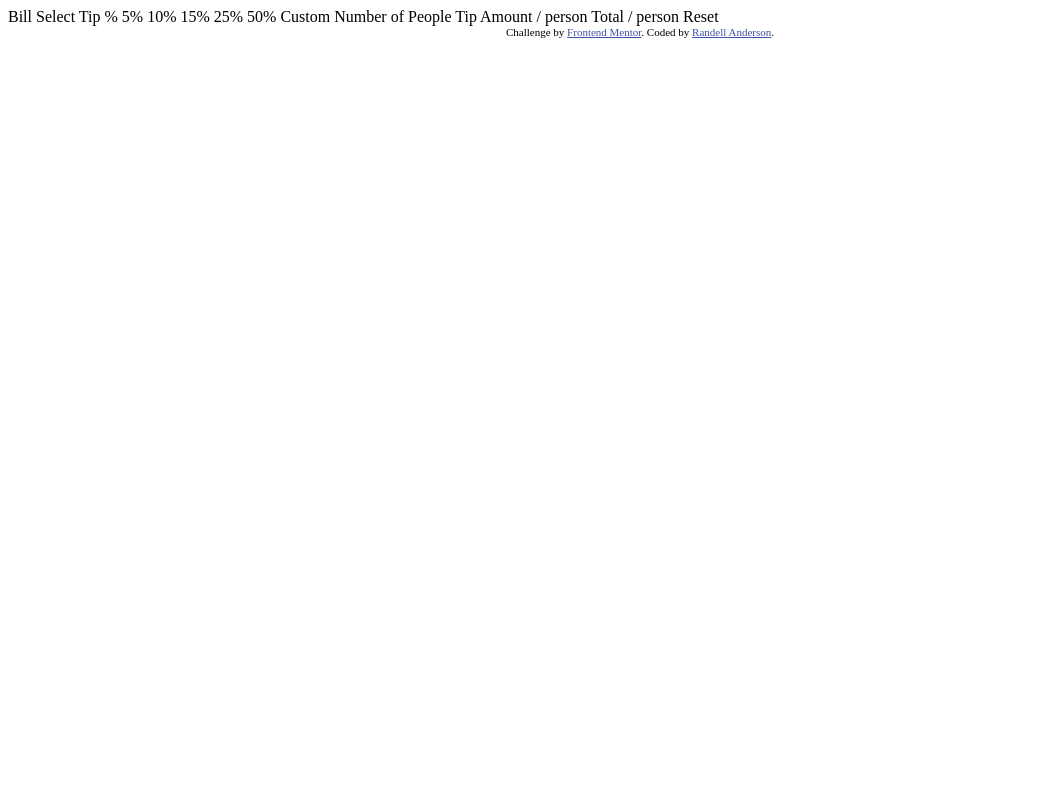
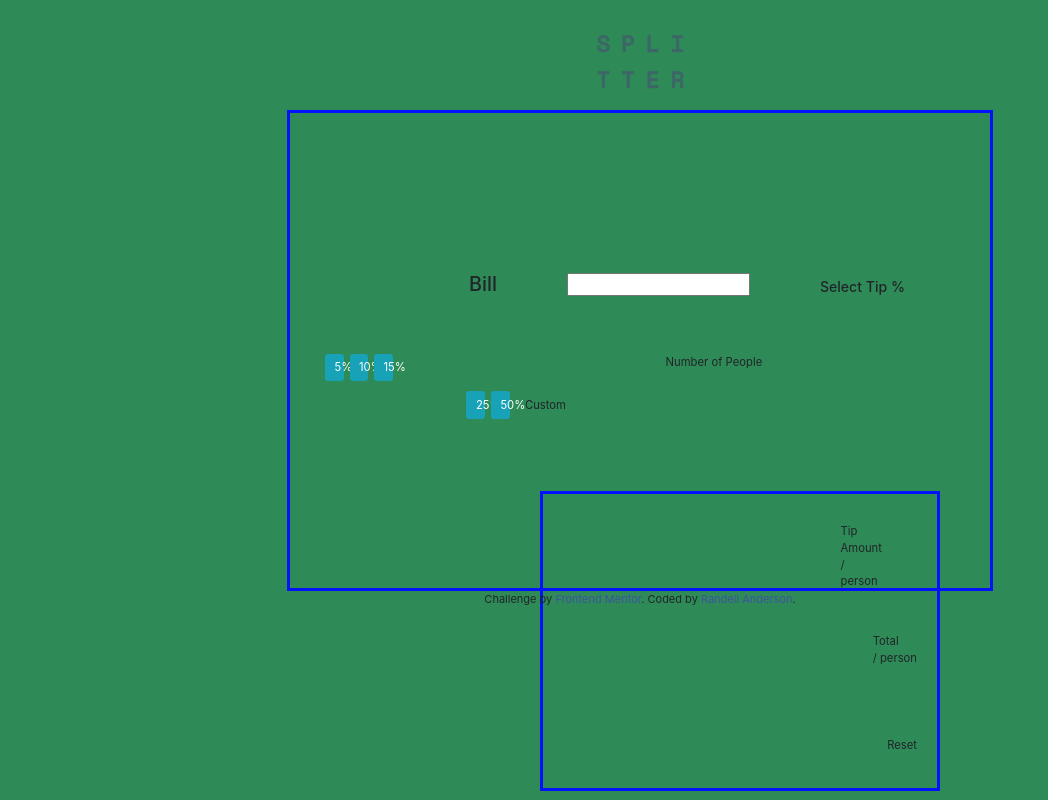
Before and after one commit to RusadeTheRed/Claculator-Project, a website: page index.html in a window 1280 px wide. Shown: the whole page, without its empty margins (0-1048 px from the left). Drawn offline with nearby package versions, Linux system fonts and the light colour scheme.

Commit message:
Boottrtap hell

```diff
--- a/index.html
+++ b/index.html
@@ -5,6 +5,8 @@
 	<meta name="viewport" content="width=device-width, initial-scale=1.0"> <!-- displays site properly based on user's device -->
 
 	<link rel="icon" type="image/png" sizes="32x32" href="./images/favicon-32x32.png">
+	<link rel="stylesheet" href="node_modules/bootstrap/dist/css/bootstrap.min.css" />
+	<link rel="stylesheet" href="/styles.css" />
 
 	<title>Frontend Mentor | Tip calculator app</title>
 
@@ -16,29 +18,73 @@
 </head>
 <body>
 
-  Bill
+	<header>
+		<div class="container">
+			<div class="row">
+				<div class="col">
+					<img src="/images/logo.svg" class="img-fluid logo" alt="SPlitter">
+				</div>
+			</div>
+		</div>
+	</header>
 
-  Select Tip %
-  5%
-  10%
-  15%
-  25%
-  50%
-  Custom
+	<div class="container calculator">
+		<div class="row">
+			<div class="col-1 bill py-n2">
+				<h3>Bill</h3>
+			</div>
+			</div>
+		<div class="row">
+			<div class="col-md-1">
+				<input type="number" class="amount">
+			</div>
+		</div>
 
+		<div class="row mt-2 ">
+			<div class="col">
+				<h5>Select Tip %</h5>
+			</div>
+		</div>
+		<div class="row p-0 btn1">
+			<button type="button" class="col col-md-1 mr-2 btn btn-info">5%</button>
+			<button type="button" class="col col-md-1 mr-2 btn btn-info">10%</button>
+			<button type="button" class="col col-md-1 mr-2 btn btn-info">15%</button>
+		</div>
+		<div class="row btn2 mt-1">
+				<button type="button" class="col-md-1 mr-2 btn btn-info">25%</button>
+				<button type="button" class="col-md-1 mr-2 btn btn-info">50%</button>
+				<button type="button" class="col-md-1 mr-2 btn btn-muted">Custom</button>
+		</div>
+			<div class="col">
 				Number of People
+			</div>
 
-  Tip Amount
+	<div class="result">
+		<div class="row">
+			<div class="col-md-4">
+				Tip Amount <br>
 				/ person
+			</div>
+		</div>
+		<div class="row">
+			Total <br>
+			/ person
+		</div>
+		<div class="row">
+			Reset
+		</div>
+	</div>
+	</div>
 
-  Total
-  / person
-
-  Reset
-
+	<footer>
 		<div class="attribution">
 			Challenge by <a href="https://www.frontendmentor.io?ref=challenge" target="_blank">Frontend Mentor</a>.
 			Coded by <a href="#">Randell Anderson</a>.
 		</div>
+	</footer>
+
+		<script src="node_modules/jquery/dist/jquery.slim.min.js"></script>
+		<script src="node_modules/popper.js/dist/umd/popper.min.js"></script>
+		<script src="node_modules/bootstrap/dist/js/bootstrap.min.js"></script>
 </body>
 </html>
--- /dev/null
+++ b/styles.css
@@ -0,0 +1,50 @@
+
+html {
+  font-size: 70.5%;
+  box-sizing: border-box;
+}
+
+body {
+  background-color: seagreen;
+}
+
+ .calculator {
+  display: flex;
+  flex-wrap: wrap;
+  align-self: right;
+  justify-content: right;
+  border: solid rgb(0, 17, 255);
+  height: 300px;
+  width: 600px;
+  box-sizing: content-box;
+  padding: 125px 50px 50px;
+}
+
+.result {
+  display: flex;
+  align-items: flex-end;
+  justify-content: flex-end;
+  border: solid rgb(0, 17, 255);
+  height: 300px;
+  width: 400px;
+  margin: 25px;
+  margin-right: 0px;
+  flex-direction: column;
+}
+
+.logo {
+  display: flex;
+  align-items: center;
+  justify-content: center;
+  margin: auto;
+}
+
+.row {
+  display: flex;
+  flex-wrap: wrap;
+  height: 40px;
+  align-content: space-between;
+  justify-content: flex-start;
+  box-sizing: content-box;
+  padding: 35px ;
+}
```
Also changed, not shown: package.json (added, +24 -0 lines), 2 other files. Lines whose indentation alone changed are shown as unchanged.
